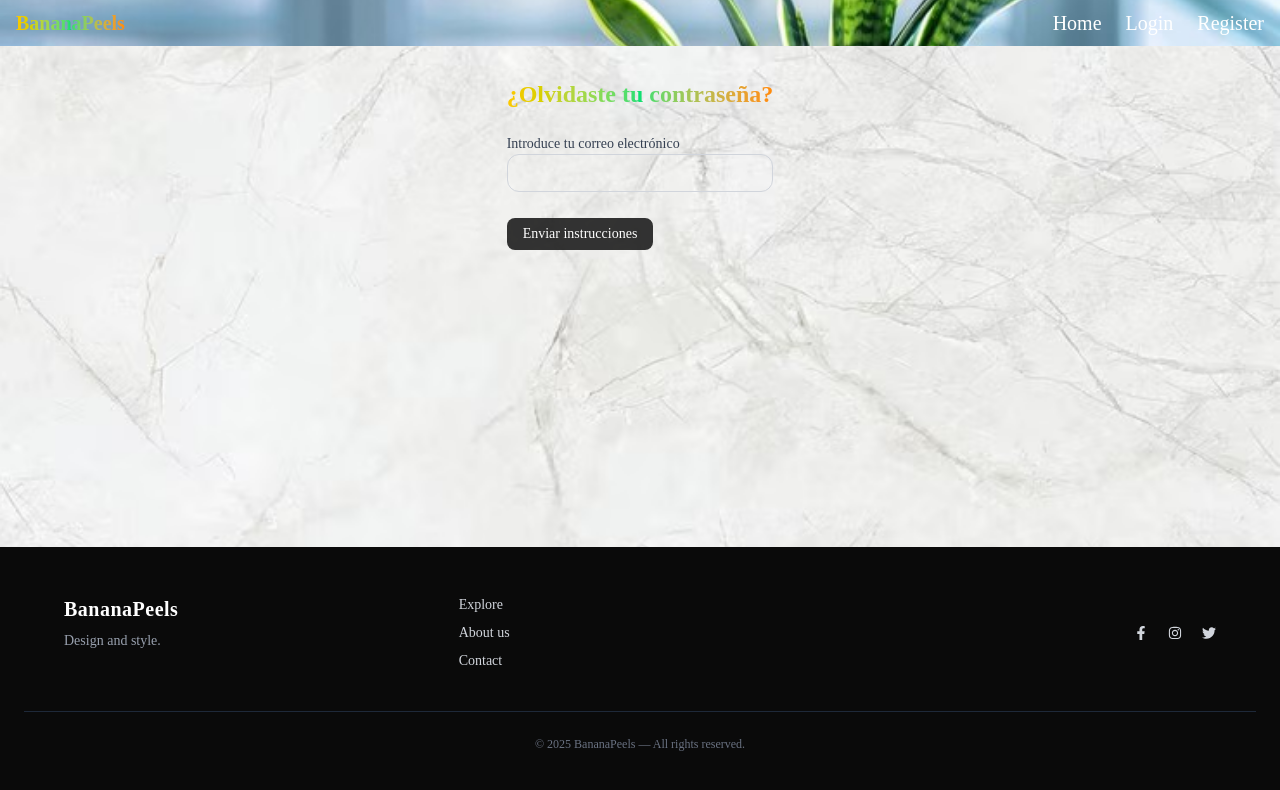
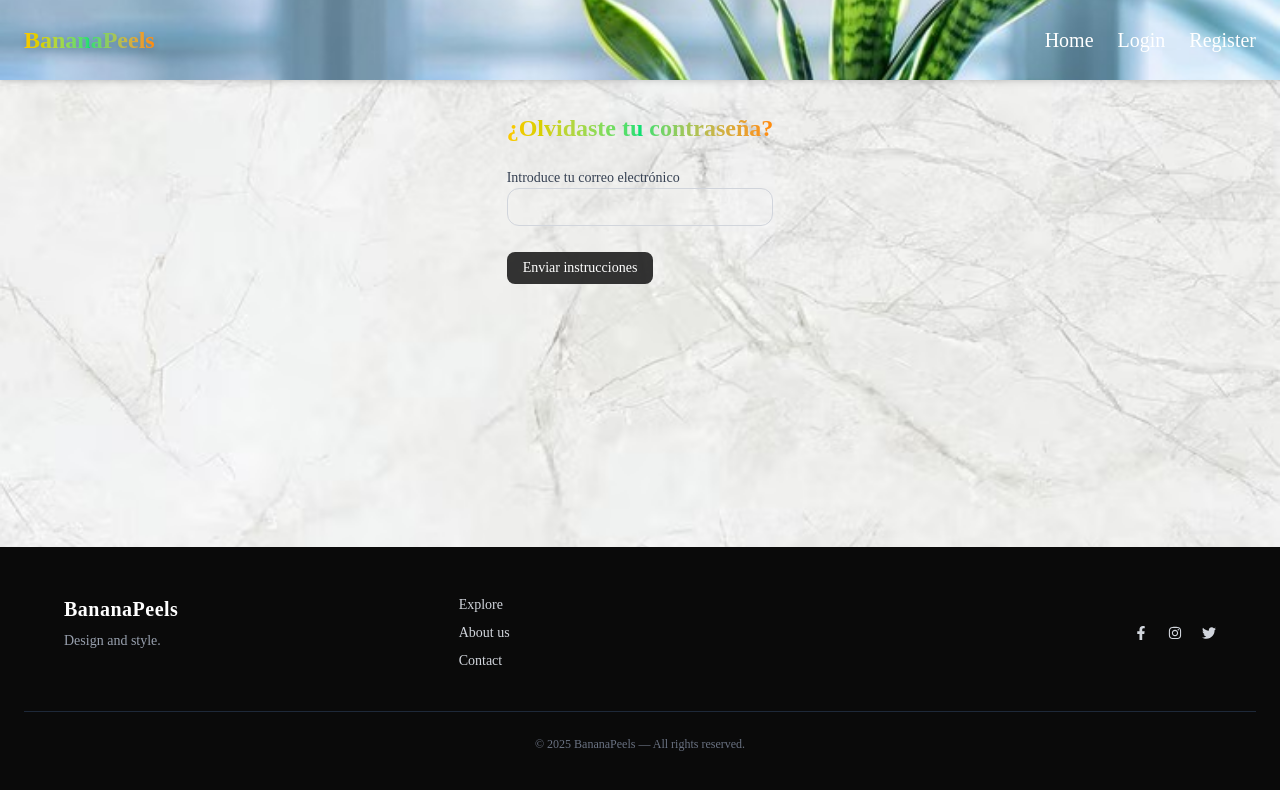
Before and after one commit to PruebasBananaPeelsTeam/BananaPeelsFRONTEND, a React (Vite) app in the folder Wallaclone-Frontend/: page /forgot-password in a window 1280 px wide. Shown: the top 790 px of the page. Built offline with nearby package versions, Linux system fonts and the light colour scheme; no server answers.

Commit message:
style: update styles header and tagFilter

```diff
--- a/Wallaclone-Frontend/src/components/layout/header.jsx
+++ b/Wallaclone-Frontend/src/components/layout/header.jsx
@@ -2,24 +2,40 @@ import { useLocation } from 'react-router-dom';
 import Burger from '../shared/burguer.jsx';
 import Logout from '../shared/logout.jsx';
 import { useAuth } from '../../context/AuthContext.jsx';
-import SearchBar from '../shared/SearchBar.jsx'
+import SearchBar from '../shared/SearchBar.jsx';
+
 export default function Header() {
   const { isAuthenticated } = useAuth();
   const location = useLocation();
 
   return (
     <header
-      className="py-2 px-4 bg-cover bg-center bg-no-repeat"
+      className="w-full bg-cover bg-center bg-no-repeat shadow-md"
       style={{ backgroundImage: "url('/images/header3.jpg')" }}
     >
-      <div className="relative max-w-7xl mx-auto flex justify-between items-center">
-        <div className="text-[20px] font-extrabold bg-gradient-to-r from-yellow-400 via-green-400 to-orange-400 text-transparent bg-clip-text drop-shadow-2xl">
-          <p>BananaPeels</p>
+      <div className="max-w-7xl mx-auto flex items-center justify-between p-4 md:p-6">
+
+        {/* Logo */}
+        <div className="flex items-center space-x-2">
+          <p className="text-2xl font-extrabold bg-gradient-to-r from-yellow-400 via-green-400 to-orange-400 text-transparent bg-clip-text drop-shadow-md">
+            BananaPeels
+          </p>
         </div>
-        {location.pathname === '/' && <SearchBar />}
-        <Burger />
-        {isAuthenticated && <Logout />}
+
+        {/* Searchbar solo en Home */}
+        {location.pathname === '/' && (
+          <div className="hidden md:flex flex-1 mx-8">
+            <SearchBar />
+          </div>
+        )}
+
+        {/* Botones */}
+        <div className="flex items-center gap-4">
+          <Burger />
+          {isAuthenticated && <Logout />}
+        </div>
+
       </div>
     </header>
-  )
+  );
 }
--- a/Wallaclone-Frontend/src/components/shared/tagFilter.jsx
+++ b/Wallaclone-Frontend/src/components/shared/tagFilter.jsx
@@ -50,10 +50,10 @@ function TagFilter() {
     navigate('/')
   }
 
-useEffect(() => {
+  useEffect(() => {
     const element = document.getElementById('adverts-list')
     if (element) {
-      slowScrollTo(element.offsetTop, 800) // 800ms para hacer scroll despacito
+      slowScrollTo(element.offsetTop, 800) // Scroll lento
     }
   }, [location.search])
 
@@ -79,15 +79,16 @@ useEffect(() => {
   }
 
   return (
-    <div className="w-full max-w-7xl mx-auto px-4">
+    <div className="w-full max-w-5xl mx-auto px-2">
       {error && <FormErrorPopup error={error} onClose={() => setError(null)} />}
 
       {/* CONTENEDOR PRINCIPAL */}
-      <div className="p-8 flex flex-col gap-8 items-center mb-1">
+      <div className="p-4 flex flex-col gap-6 items-center mt-8 mb-1">
+
         {/* BLOQUE DE FILTROS ACTIVOS */}
         {selectedTags.length > 0 && (
-          <div className="flex flex-wrap items-center justify-start gap-4 w-full">
-            <span className="text-gray-800 font-bold text-lg flex items-center">
+          <div className="flex flex-wrap items-center justify-start gap-3 w-full">
+            <span className="text-gray-800 font-bold text-md flex items-center">
               🎯 Filtros aplicados:
             </span>
             {selectedTags.map((tag) => (
@@ -96,14 +97,14 @@ useEffect(() => {
                 src={tagImages[tag]}
                 alt={tag}
                 title={tag}
-                className="w-14 h-14 object-cover rounded-full border-2 border-indigo-400 shadow-sm"
+                className="w-10 h-10 object-cover rounded-full border-2 border-indigo-400 shadow-sm"
               />
             ))}
           </div>
         )}
 
         {/* TAGS FLEXIBLES */}
-        <div className="flex flex-wrap justify-center gap-8 w-full">
+        <div className="flex flex-wrap justify-center gap-6 w-full">
           {tags.map((tag) => (
             <div
               key={tag}
@@ -113,13 +114,13 @@ useEffect(() => {
               <img
                 src={tagImages[tag]}
                 alt={tag}
-                className={`w-48 h-48 object-cover rounded-2xl border-4 transition-all ${
+                className={`w-32 h-32 object-cover rounded-2xl border-4 transition-all ${
                   selectedTags.includes(tag)
                     ? 'border-indigo-500'
                     : 'border-transparent'
                 }`}
               />
-              <span className="text-lg mt-2 font-medium text-gray-700 capitalize">
+              <span className="text-base mt-2 font-semibold text-gray-700 capitalize">
                 {tag}
               </span>
             </div>
@@ -129,14 +130,11 @@ useEffect(() => {
         {/* BOTÓN DE LIMPIAR FILTROS */}
         {selectedTags.length > 0 && (
           <div className="flex justify-end w-full">
-            <Button
-              onClick={handleClearFilters}
-            >
+            <Button onClick={handleClearFilters}>
               Limpiar filtros
             </Button>
           </div>
         )}
-
       </div>
     </div>
   )
```
